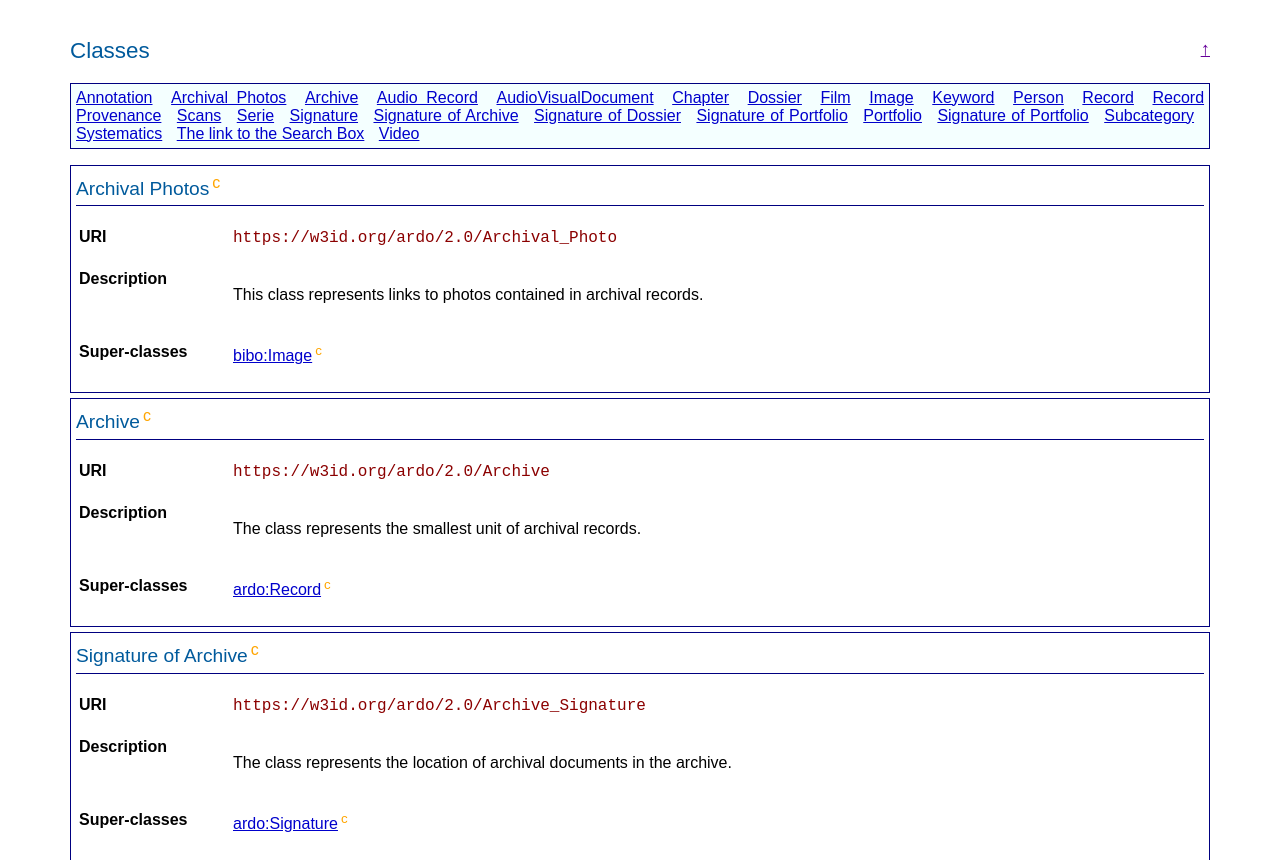
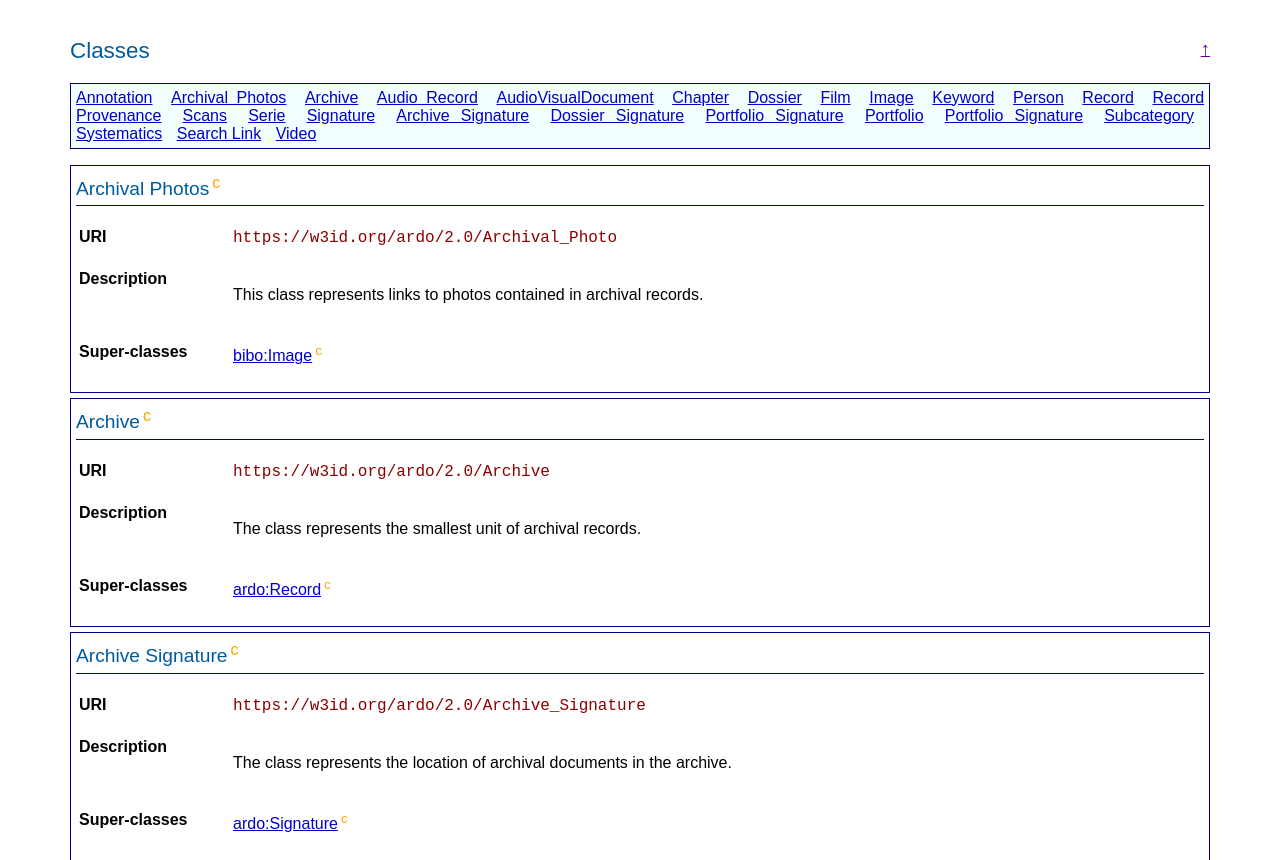
Before and after one commit to ISE-FIZKarlsruhe/ArDO, a plain HTML site: page 2.0/index.html in a window 1280 px wide. Shown: the part 586-1446 px from the top of the page. Drawn offline with Linux system fonts and the light colour scheme.

Commit message:
updated labels

```diff
--- a/2.0/index.html
+++ b/2.0/index.html
@@ -268,14 +268,14 @@
         <li><a href="#Scans">Scans</a></li>
         <li><a href="#Serie">Serie</a></li>
         <li><a href="#Signature">Signature</a></li>
-        <li><a href="#SignatureofArchive">Signature of Archive</a></li>
-        <li><a href="#SignatureofDossier">Signature of Dossier</a></li>
-        <li><a href="#SignatureofPortfolio">Signature of Portfolio</a></li>
+        <li><a href="#SignatureofArchive">Archive Signature</a></li>
+        <li><a href="#SignatureofDossier">Dossier Signature</a></li>
+        <li><a href="#SignatureofPortfolio">Portfolio Signature</a></li>
         <li><a href="#Portfolio">Portfolio</a></li>
-        <li><a href="#Portfolio_Signature">Signature of Portfolio</a></li>
+        <li><a href="#Portfolio_Signature">Portfolio Signature</a></li>
         <li><a href="#Subcategory">Subcategory</a></li>
         <li><a href="#Systematics">Systematics</a></li>
-        <li><a href="#ThelinktotheSearchBox">The link to the Search Box</a></li>
+        <li><a href="#ThelinktotheSearchBox">Search Link</a></li>
         <li><a href="#Video">Video</a></li>
 
     </ul>
@@ -322,7 +322,7 @@
         </table>
     </div>
     <div class="entity class" id="SignatureofArchive">
-        <h3>Signature of Archive<sup title="class" class="sup-c">c</sup></h3>
+        <h3>Archive Signature<sup title="class" class="sup-c">c</sup></h3>
         <table>
             <tr>
                 <th>URI</th>
@@ -364,7 +364,7 @@
         </table>
     </div>
     <div class="entity class" id="SignatureofPortfolio">
-        <h3>Signature of Portfolio<sup title="class" class="sup-c">c</sup></h3>
+        <h3>Portfolio Signature<sup title="class" class="sup-c">c</sup></h3>
         <table>
             <tr>
                 <th>URI</th>
@@ -433,7 +433,7 @@
         </table>
     </div>
     <div class="entity class" id="SignatureofDossier">
-        <h3>Signature of Dossier<sup title="class" class="sup-c">c</sup></h3>
+        <h3>Dossier Signature<sup title="class" class="sup-c">c</sup></h3>
         <table>
             <tr>
                 <th>URI</th>
@@ -529,7 +529,7 @@
         </table>
     </div>
     <div class="entity class" id="Portfolio_Signature">
-        <h3>Signature of Portfolio<sup title="class" class="sup-c">c</sup></h3>
+        <h3>Portfolio Signature<sup title="class" class="sup-c">c</sup></h3>
         <table>
             <tr>
                 <th>URI</th>
@@ -643,11 +643,11 @@
         </table>
     </div>
     <div class="entity class" id="ThelinktotheSearchBox">
-        <h3>The link to the Search Box<sup title="class" class="sup-c">c</sup></h3>
-        <table>
-            <tr>
-                <th>URI</th>
-                <td><code>https://w3id.org/ardo/2.0/Search_box_link</code></td>
+        <h3>Search Link<sup title="class" class="sup-c">c</sup></h3>
+        <table>
+            <tr>
+                <th>URI</th>
+                <td><code>https://w3id.org/ardo/2.0/Search_Link</code></td>
             </tr>
             <tr>
                 <th>Description</th>
@@ -953,7 +953,7 @@
             <tr>
                 <th>Range(s)</th>
                 <td>
-                    <a href="https://w3id.org/ardo/2.0/Search_box_link">ardo:Search_box_link</a><sup class="sup-c" title="class">c</sup>
+                    <a href="https://w3id.org/ardo/2.0/Search_Link">ardo:Search_Link</a><sup class="sup-c" title="class">c</sup>
                 </td>
             </tr>
         </table>
```
Also changed, not shown: 1 other file.
